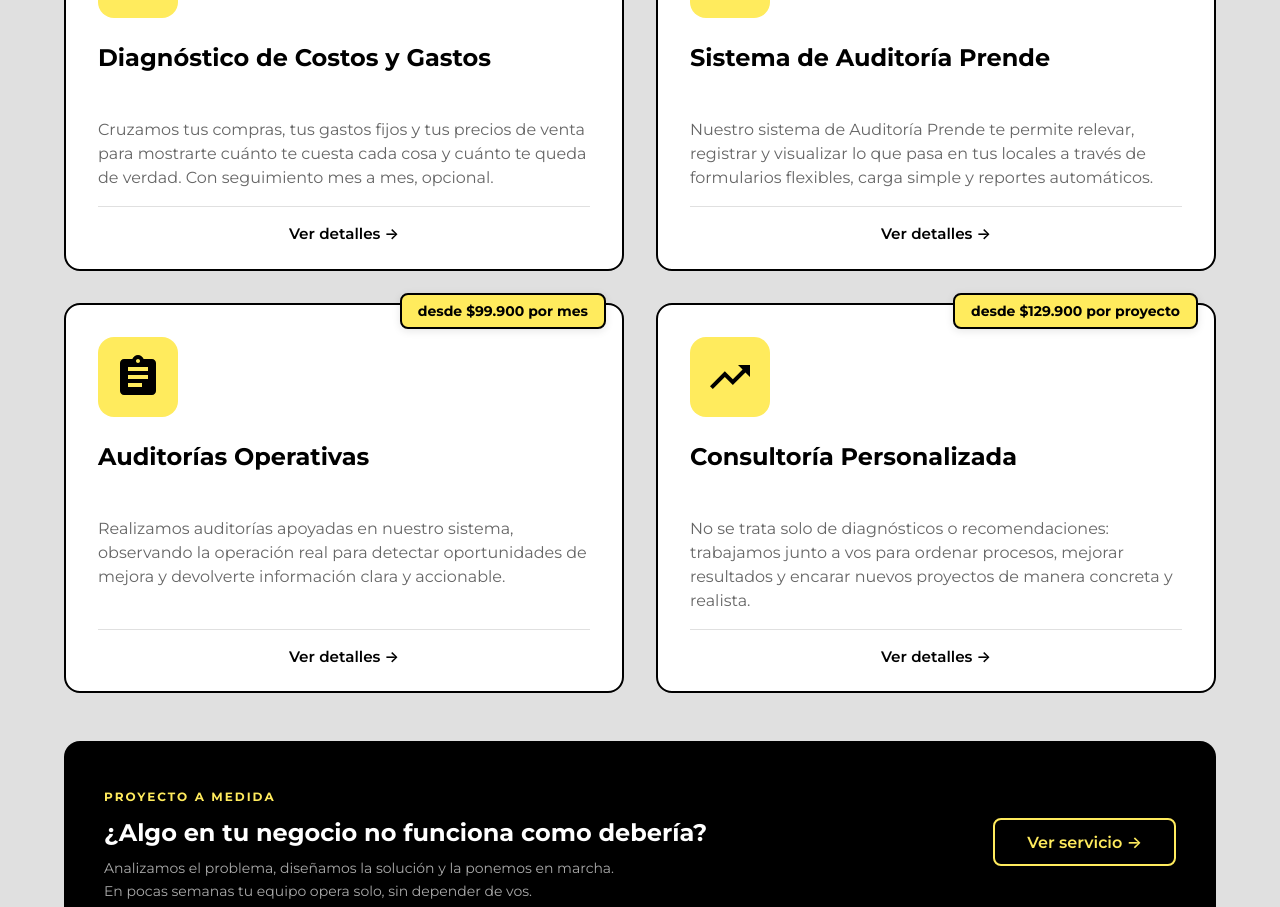
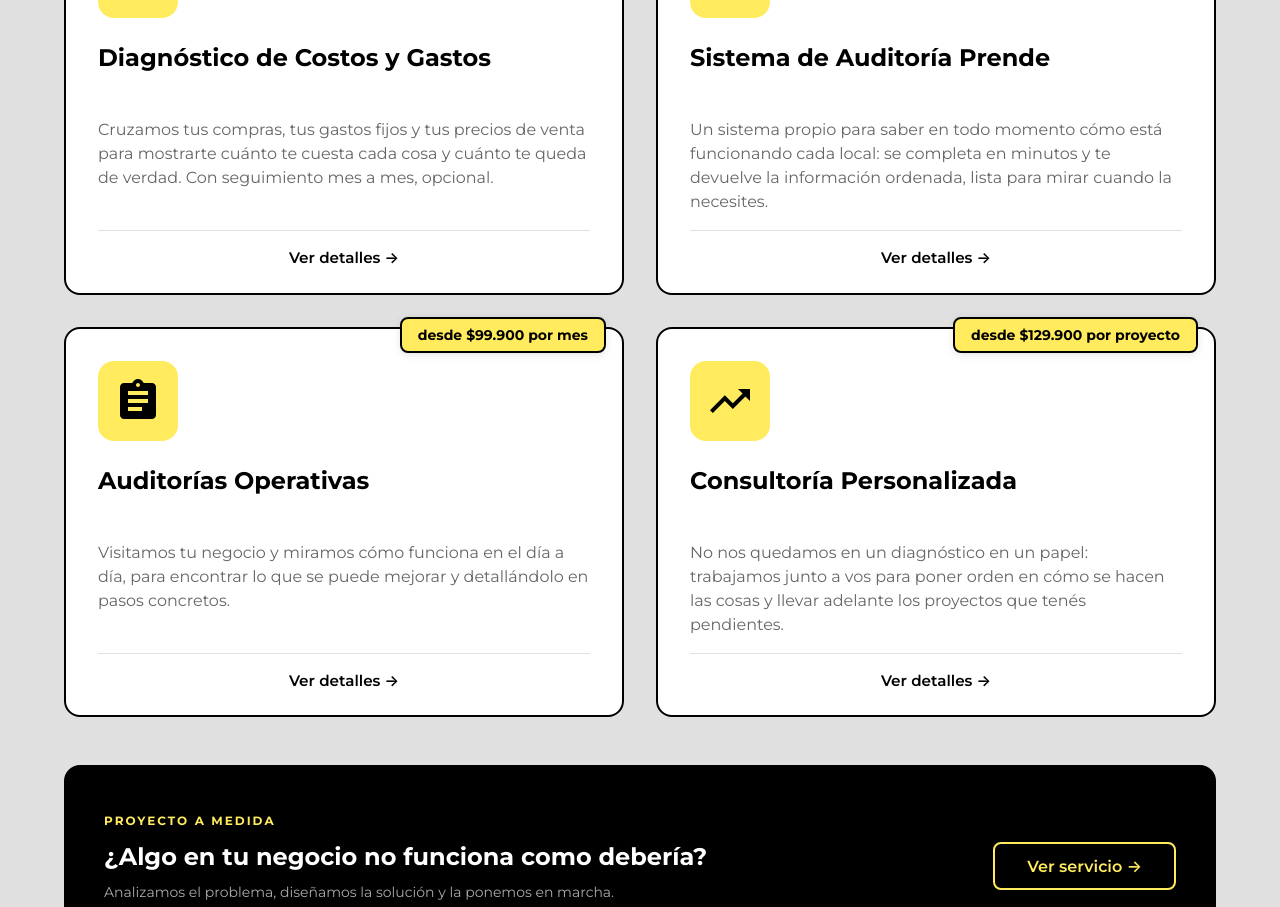
Before and after one commit to villalbamaximilianoariel-dot/prende-landing, a React (Vite) app: page / in a window 1280 px wide. Shown: the part 2522-3429 px from the top of the page. Built offline with nearby package versions, Linux system fonts and the light colour scheme; no server answers.

Commit message:
Simplificar copy de las 3 cards de servicios (Sistema, Auditorías, Consultoría)
Se baja la jerga técnica manteniendo formalidad y empatía, para acercarse al lenguaje del dueño de pyme típico. Textos finales aprobados por el cliente.

```diff
--- a/src/components/Servicios.tsx
+++ b/src/components/Servicios.tsx
@@ -38,7 +38,7 @@ const servicios: Servicio[] = [
     icon: <DashboardIcon sx={{ fontSize: 48 }} />,
     title: 'Sistema de Auditoría Prende',
     description:
-      'Nuestro sistema de Auditoría Prende te permite relevar, registrar y visualizar lo que pasa en tus locales a través de formularios flexibles, carga simple y reportes automáticos.',
+      'Un sistema propio para saber en todo momento cómo está funcionando cada local: se completa en minutos y te devuelve la información ordenada, lista para mirar cuando la necesites.',
     sufijo: 'por mes',
     route: '/sistema',
   },
@@ -48,7 +48,7 @@ const servicios: Servicio[] = [
     icon: <AssignmentIcon sx={{ fontSize: 48 }} />,
     title: 'Auditorías Operativas',
     description:
-      'Realizamos auditorías apoyadas en nuestro sistema, observando la operación real para detectar oportunidades de mejora y devolverte información clara y accionable.',
+      'Visitamos tu negocio y miramos cómo funciona en el día a día, para encontrar lo que se puede mejorar y detallándolo en pasos concretos.',
     sufijo: 'por mes',
     route: '/auditorias',
   },
@@ -58,7 +58,7 @@ const servicios: Servicio[] = [
     icon: <TrendingUpIcon sx={{ fontSize: 48 }} />,
     title: 'Consultoría Personalizada',
     description:
-      'No se trata solo de diagnósticos o recomendaciones: trabajamos junto a vos para ordenar procesos, mejorar resultados y encarar nuevos proyectos de manera concreta y realista.',
+      'No nos quedamos en un diagnóstico en un papel: trabajamos junto a vos para poner orden en cómo se hacen las cosas y llevar adelante los proyectos que tenés pendientes.',
     sufijo: 'por proyecto',
     route: '/consultoria',
   },
```
